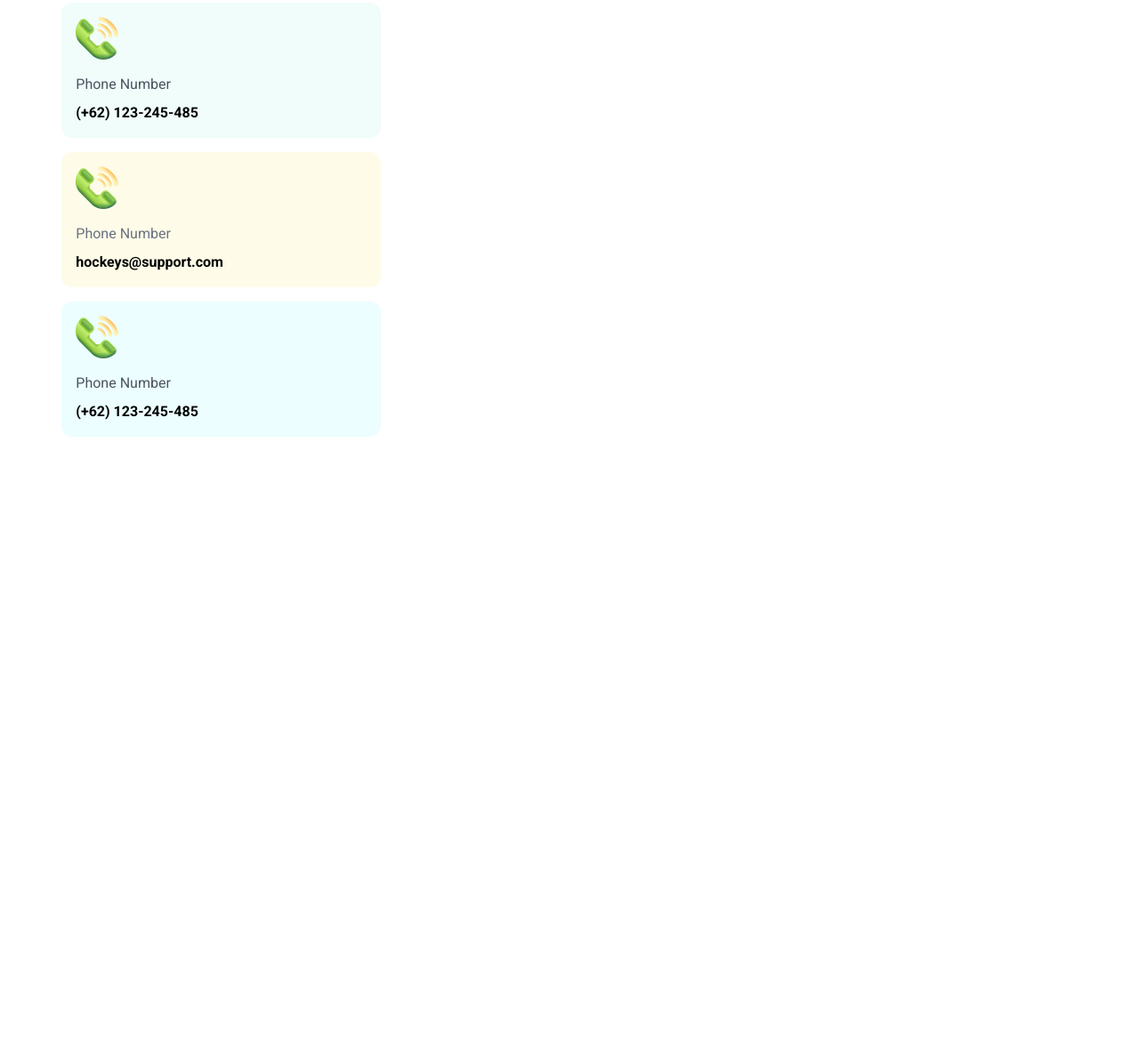
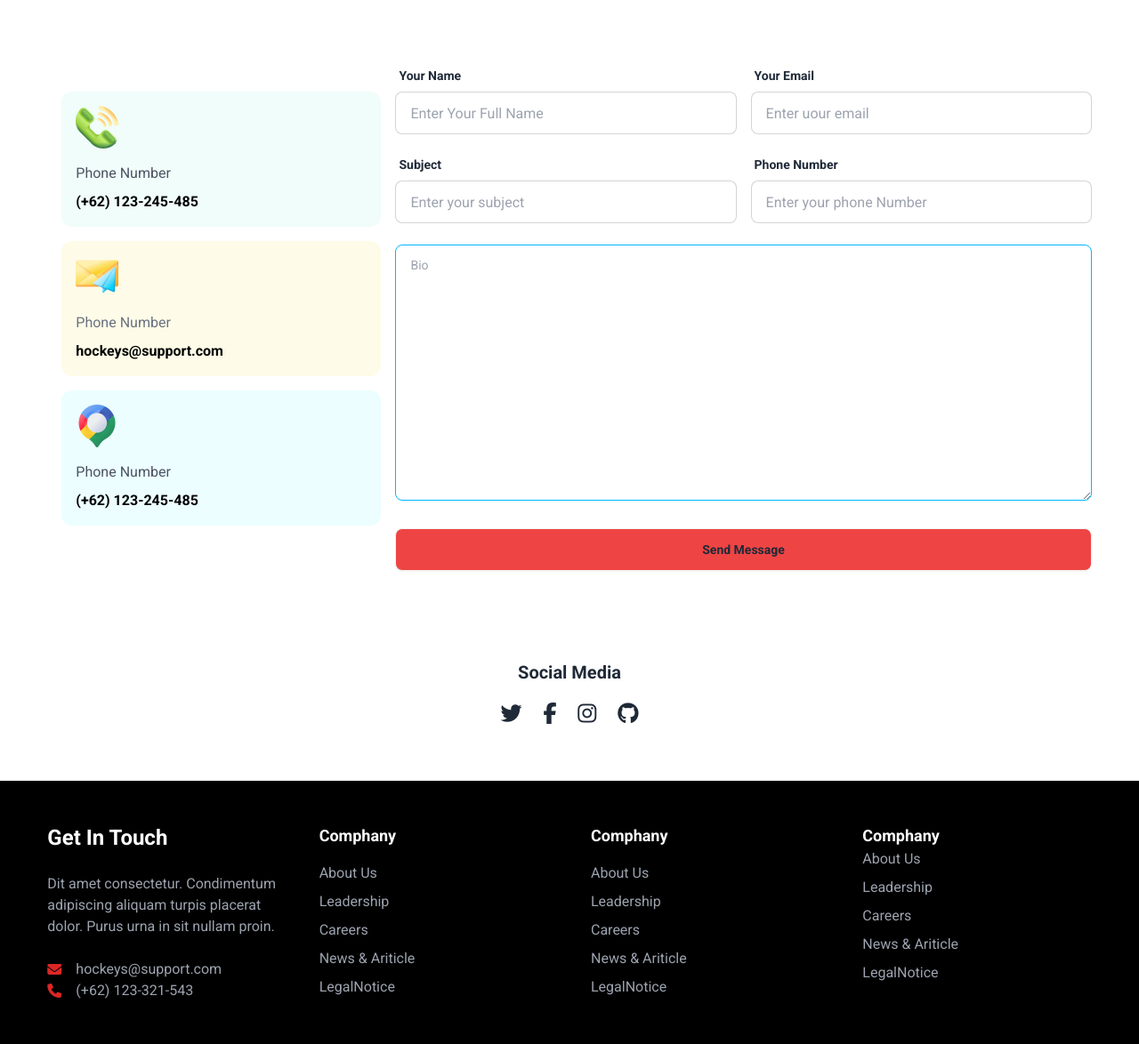
Before and after one commit to Rahul-4u/Hoky-web, a website: page index.html in a window 1280 px wide. Shown: the part 4027-5201 px from the top of the page at 89% size. Before the commit the page ends 4582 px from the top, so only its background shows below. Drawn offline with nearby package versions, Linux system fonts and the light colour scheme.

Commit message:
footer section add

```diff
--- a/index.html
+++ b/index.html
@@ -789,9 +789,9 @@
           </div>
           <br />
           <!-- conten item start -->
-          <div>
+          <div class="md:flex space-y-4 my-16 items-center">
             <!-- contact div start -->
-            <div class="md:w-1/3 space-y-4 p-4">
+            <div class="md:w-1/3 space-y-4 md:p-4">
               <!-- card 1 -->
               <div class="bg-teal-50 p-4 space-y-4 rounded-xl">
                 <img src="Images/Group 1171275317.png" alt="" />
@@ -803,7 +803,7 @@
 
               <!-- card 1 -->
               <div class="bg-yellow-50 p-4 space-y-4 rounded-xl">
-                <img src="Images/Group 1171275317.png" alt="" />
+                <img src="Images/Group 1171275318.png" alt="" />
                 <div class="text-gray-500 space-y-2">
                   <p>Phone Number</p>
                   <p class="text-black font-bold">hockeys@support.com</p>
@@ -812,7 +812,7 @@
 
               <!-- card 1 -->
               <div class="bg-cyan-50 p-4 space-y-4 rounded-xl">
-                <img src="Images/Group 1171275317.png" alt="" />
+                <img src="Images/Group 1171275321.png" alt="" />
                 <div class="text-gray-600 space-y-2">
                   <p>Phone Number</p>
                   <p class="text-black font-bold">(+62) 123-245-485</p>
@@ -820,10 +820,144 @@
               </div>
             </div>
             <!-- form div start-- -->
-            <div></div>
+            <div class="md:w-2/3 space-y-6">
+              <!-- input btn 1-->
+              <div class="grid md:grid-cols-2 gap-4">
+                <label class="form-control w-full">
+                  <div class="label">
+                    <span class="label-text font-bold">Your Name</span>
+                  </div>
+                  <input
+                    type="text"
+                    placeholder="Enter Your Full Name"
+                    class="input input-bordered w-full"
+                  />
+                </label>
+                <label class="form-control w-full">
+                  <div class="label">
+                    <span class="label-text font-bold">Your Email</span>
+                  </div>
+                  <input
+                    type="text"
+                    placeholder="Enter uour email"
+                    class="input input-bordered w-full"
+                  />
+                </label>
+                <label class="form-control w-full">
+                  <div class="label">
+                    <span class="label-text font-bold">Subject</span>
+                  </div>
+                  <input
+                    type="text"
+                    placeholder="Enter your subject"
+                    class="input input-bordered w-full"
+                  />
+                </label>
+                <label class="form-control w-full">
+                  <div class="label">
+                    <span class="label-text font-bold">Phone Number</span>
+                  </div>
+                  <input
+                    type="text"
+                    placeholder="Enter your phone Number"
+                    class="input input-bordered w-full"
+                  />
+                </label>
+              </div>
+
+              <!--  -->
+              <div class="space-y-6">
+                <textarea
+                  class="textarea textarea-info w-full md:h-72"
+                  placeholder="Bio"
+                ></textarea>
+                <button class="btn w-full bg-red-500">Send Message</button>
+              </div>
+            </div>
+          </div>
+          <br />
+          <!-- socail mida icon -->
+          <div class="flex flex-col space-y-4 justify-center items-center my-3">
+            <div><h1 class="text-xl font-bold">Social Media</h1></div>
+            <div class="space-x-5">
+              <i class="fa-brands fa-twitter text-2xl"></i>
+              <i class="fa-brands fa-facebook-f text-2xl"></i>
+              <i class="fa-brands fa-instagram text-2xl"></i>
+              <i class="fa-brands fa-github text-2xl"></i>
+            </div>
           </div>
         </div>
       </section>
     </main>
+    <!-- -----Footer section Start----- -->
+    <footer class="max-w-[1440px ] mx-auto">
+      <!-- ------- -->
+      <div class="w-full bg-black py-12">
+        <!-- container -->
+        <div class="w-11/12 mx-auto">
+          <!-- items div -->
+          <div class="grid md:grid-cols-4 grid-cols-2 gap-12 justify-between">
+            <!-- card 1 -->
+            <div class="space-y-6 col-span-2 md:col-span-1">
+              <h1 class="text-white text-2xl font-bold">Get In Touch</h1>
+              <p class="text-gray-400">
+                Dit amet consectetur. Condimentum adipiscing aliquam turpis
+                placerat dolor. Purus urna in sit nullam proin.
+              </p>
+              <div>
+                <div class="flex space-x-4 items-center">
+                  <i class="fa-solid fa-envelope text-red-600"></i>
+                  <p class="text-gray-400">hockeys@support.com</p>
+                </div>
+                <div class="flex space-x-4 items-center">
+                  <i class="fa-solid fa-phone text-red-600"></i>
+                  <p class="text-gray-400">(+62) 123-321-543</p>
+                </div>
+              </div>
+            </div>
+            <!-- item 2-->
+            <div class="space-y-4">
+              <h1 class="text-lg font-bold text-white">Comphany</h1>
+              <div class="">
+                <ul class="text-gray-400 space-y-2">
+                  <li><a href="">About Us</a></li>
+                  <li><a href="">Leadership</a></li>
+                  <li><a href="">Careers</a></li>
+                  <li><a href="">News & Ariticle</a></li>
+                  <li><a href="">LegalNotice</a></li>
+                </ul>
+              </div>
+            </div>
+
+            <!-- item 2-->
+            <div class="space-y-4">
+              <h1 class="text-lg font-bold text-white">Comphany</h1>
+              <div>
+                <ul class="text-gray-400 space-y-2">
+                  <li><a href="">About Us</a></li>
+                  <li><a href="">Leadership</a></li>
+                  <li><a href="">Careers</a></li>
+                  <li><a href="">News & Ariticle</a></li>
+                  <li><a href="">LegalNotice</a></li>
+                </ul>
+              </div>
+            </div>
+            <!-- item 2-->
+            <div>
+              <h1 class="text-lg font-bold text-white space-y-4">Comphany</h1>
+              <div>
+                <ul class="text-gray-400 space-y-2">
+                  <li><a href="">About Us</a></li>
+                  <li><a href="">Leadership</a></li>
+                  <li><a href="">Careers</a></li>
+                  <li><a href="">News & Ariticle</a></li>
+                  <li><a href="">LegalNotice</a></li>
+                </ul>
+              </div>
+            </div>
+          </div>
+        </div>
+      </div>
+    </footer>
   </body>
 </html>
```
